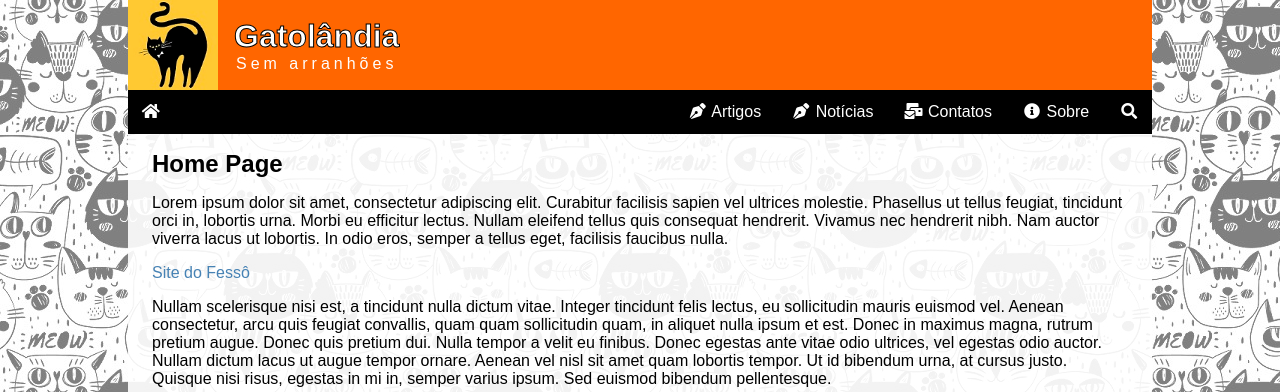
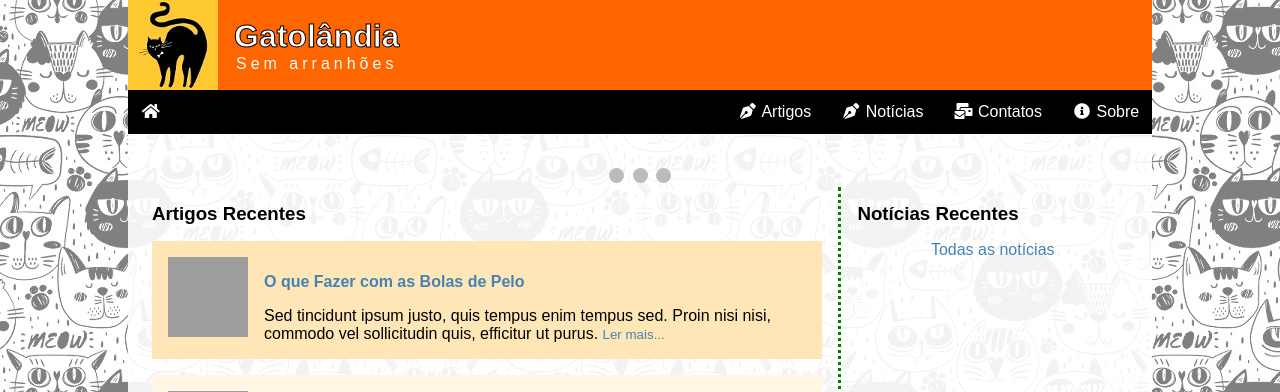
Before and after one commit to Robertogi/gatolandia, a PHP site: page / in a window 1280 px wide. Shown: the top 392 px of the page. Run offline with PHP 8.4, Linux system fonts and the light colour scheme; data comes from the database, SQL or seed files in the repository; grey boxes are pictures that could not be loaded.

Commit message:
aula06 ajustes

```diff
--- a/_header.php
+++ b/_header.php
@@ -52,7 +52,7 @@
                 <a <?php echo ($menu == 'noticias') ? 'class="active"' : null; ?> href="/noticias.php"><i class="fas fa-fw fa-pen-nib"></i> Notícias</a>
                 <a <?php echo ($menu == 'contatos') ? 'class="active"' : null; ?> href="/contatos.php"><i class="fas fa-fw fa-mail-bulk"></i> Contatos</a>
                 <a <?php echo ($menu == 'sobre') ? 'class="active"' : null; ?> href="/sobre.php"><i class="fas fa-fw fa-info-circle"></i> Sobre</a>
-                <a <?php echo ($menu == 'procurar') ? 'class="active"' : null; ?> href="/procurar.php" title="Procurar"><i class="fas fa-fw fa-search"></i><span>&nbsp;Procurar</span></a>
+                <!-- <a <?php echo ($menu == 'procurar') ? 'class="active"' : null; ?> href="/procurar.php" title="Procurar"><i class="fas fa-fw fa-search"></i><span>&nbsp;Procurar</span></a> -->
             </div>
             <a href="#menu" id="menu" title="Mostra / Oculta menu"><i class="fas fa-fw fa-bars"></i></a>
         </div>
--- /dev/null
+++ b/css/index.css
@@ -0,0 +1,162 @@
+.artigo {
+    padding: 1rem;
+    overflow: auto;
+    margin-bottom: 1rem;
+}
+
+.artigo:nth-child(even) {
+    background: rgb(255, 230, 183);
+}
+
+.artigo:nth-child(odd) {
+    background: rgb(255, 246, 228);
+}
+
+.artigo img {
+    width: 80px;
+    height: 80px;
+    float: left;
+    margin-right: 1rem;
+}
+
+.row {
+    display: flex;
+    width: 100%;
+    flex-direction: column;
+}
+
+#news ul {
+    margin: 0;
+    padding: 0;
+    line-height: 1.6;
+    list-style: none;
+    font-size: 90%;
+}
+
+#news li {
+    padding: 0 0 1rem .5rem;
+}
+
+@media (min-width: 640px) {
+    .row {
+        flex-direction: row;
+    }
+    .col1 {
+        /* flex-grow: 1; */
+        padding-right: 1rem;
+    }
+    .col2 {
+        width: 400px;
+        padding-left: 1rem;
+        border: 0;
+        margin: 0;
+        border-left: 3px dotted green;
+    }
+}
+
+
+
+.slideshow {
+    margin-top: 1rem;
+}
+
+
+
+
+.mySlides {display: none}
+.slideshow img {vertical-align: middle;}
+
+/* Slideshow container */
+.slideshow-container {
+  max-width: 1000px;
+  position: relative;
+  margin: auto;
+}
+
+/* Next & previous buttons */
+.prev, .next {
+  cursor: pointer;
+  position: absolute;
+  top: 50%;
+  width: auto;
+  padding: 16px;
+  margin-top: -22px;
+  color: white;
+  font-weight: bold;
+  font-size: 18px;
+  transition: 0.6s ease;
+  border-radius: 0 3px 3px 0;
+  user-select: none;
+}
+
+/* Position the "next button" to the right */
+.next {
+  right: 0;
+  border-radius: 3px 0 0 3px;
+}
+
+/* On hover, add a black background color with a little bit see-through */
+.prev:hover, .next:hover {
+  background-color: rgba(0,0,0,0.8);
+  text-decoration: none;
+  color: #f2f2f2;
+}
+
+/* Caption text */
+.text {
+  color: #f2f2f2;
+  font-size: 15px;
+  padding: 8px 12px;
+  position: absolute;
+  bottom: 8px;
+  width: 100%;
+  text-align: center;
+}
+
+/* Number text (1/3 etc) */
+.numbertext {
+  color: #f2f2f2;
+  font-size: 12px;
+  padding: 8px 12px;
+  position: absolute;
+  top: 0;
+}
+
+/* The dots/bullets/indicators */
+.dot {
+  cursor: pointer;
+  height: 15px;
+  width: 15px;
+  margin: 0 2px;
+  background-color: #bbb;
+  border-radius: 50%;
+  display: inline-block;
+  transition: background-color 0.6s ease;
+}
+
+.active, .dot:hover {
+  background-color: #717171;
+}
+
+/* Fading animation */
+.fade {
+  -webkit-animation-name: fade;
+  -webkit-animation-duration: 1.5s;
+  animation-name: fade;
+  animation-duration: 1.5s;
+}
+
+@-webkit-keyframes fade {
+  from {opacity: .4}
+  to {opacity: 1}
+}
+
+@keyframes fade {
+  from {opacity: .4}
+  to {opacity: 1}
+}
+
+/* On smaller screens, decrease text size */
+@media only screen and (max-width: 300px) {
+  .prev, .next,.text {font-size: 11px}
+}
--- a/index.php
+++ b/index.php
@@ -20,14 +20,14 @@
     Se "", não carrega CSS adicional.
     Exemplo: /css/template.css
 */
-$css = "";
+$css = "/css/index.css";
 
 /*
     $js --> Carrega o JavaScript adicional "desta" página.
     Se "", não usa JavaScript adicional.
     Exemplo: /js/template.js
 */
-$js = "";
+$js = "js/index.js";
 
 /*
     $menu --> Define o item ativo do menu "nesta" página.
@@ -41,7 +41,24 @@
 // Seus códigos PHP para esta página começam aqui! //
 /////////////////////////////////////////////////////
 
+// Obtém 4 artigos mais recentes
+$sql = "SELECT id_artigo, titulo, imagem, resumo FROM artigos WHERE status = 'ativo' ORDER BY data DESC LIMIT 4";
+$res = $conn->query($sql);
+$artigos = '';
 
+while($art = $res->fetch_assoc()):
+
+    // Lista de artigos usando HEREDOC
+    $artigos .= <<<HTML
+<div class="artigo">
+    <a href="artigo.php?id={$art['id_artigo']}"><img src="{$art['imagem']}" alt="{$art['titulo']}"></a>
+    <a href="artigo.php?id={$art['id_artigo']}"><h4>{$art['titulo']}</h4></a>
+    <span>{$art['resumo']}</span>
+    <small><a href="artigo.php?id={$art['id_artigo']}">Ler mais...</a></small>
+</div>
+HTML;
+
+endwhile;
 
 //////////////////////////////////////////////////////
 // Seus códigos PHP para esta página terminam aqui! //
@@ -53,13 +70,53 @@
 
 ?>
 
-<h2>Home Page</h2>
-<p>Lorem ipsum dolor sit amet, consectetur adipiscing elit. Curabitur facilisis sapien vel ultrices molestie. Phasellus ut tellus feugiat, tincidunt orci in, lobortis urna. Morbi eu efficitur lectus. Nullam eleifend tellus quis consequat hendrerit. Vivamus nec hendrerit nibh. Nam auctor viverra lacus ut lobortis. In odio eros, semper a tellus eget, facilisis faucibus nulla.</p>
-<a href="http://luferat.net/">Site do Fessô</a>
-<p lang="en">Nullam scelerisque nisi est, a tincidunt nulla dictum vitae. Integer tincidunt felis lectus, eu sollicitudin mauris euismod vel. Aenean consectetur, arcu quis feugiat convallis, quam quam sollicitudin quam, in aliquet nulla ipsum et est. Donec in maximus magna, rutrum pretium augue. Donec quis pretium dui. Nulla tempor a velit eu finibus. Donec egestas ante vitae odio ultrices, vel egestas odio auctor. Nullam dictum lacus ut augue tempor ornare. Aenean vel nisl sit amet quam lobortis tempor. Ut id bibendum urna, at cursus justo. Quisque nisi risus, egestas in mi in, semper varius ipsum. Sed euismod bibendum pellentesque.</p>
-<img class="responsivo" src="https://picsum.photos/400/300" alt="Imagem aleatória">
-<p>Donec efficitur posuere commodo. Nulla in metus eu risus suscipit dignissim. Donec purus velit, varius nec placerat quis, gravida id velit. Vestibulum eget sodales metus. Sed rhoncus tellus augue, sit amet ultricies erat convallis vitae.</p>
-<p>Sed tincidunt ipsum justo, quis tempus enim tempus sed. Proin nisi nisi, commodo vel sollicitudin quis, efficitur ut purus. In hac habitasse platea dictumst. Curabitur hendrerit justo dolor, ac consequat nisi imperdiet ut. Nam in diam vel dolor viverra ultricies vel vel metus. Etiam semper luctus augue ac pellentesque. Nulla mi nisl, eleifend et aliquam eu, mattis vitae ligula.</p>
+<div class="slideshow">
+    <div class="slideshow-container">
+
+        <div class="mySlides fade">
+            <div class="numbertext">1 / 3</div>
+            <img src="https://www.w3schools.com/howto/img_nature_wide.jpg" style="width:100%">
+            <div class="text">Caption Text</div>
+        </div>
+
+        <div class="mySlides fade">
+            <div class="numbertext">2 / 3</div>
+            <img src="https://www.w3schools.com/howto/img_snow_wide.jpg" style="width:100%">
+            <div class="text">Caption Two</div>
+        </div>
+
+        <div class="mySlides fade">
+            <div class="numbertext">3 / 3</div>
+            <img src="https://www.w3schools.com/howto/img_mountains_wide.jpg" style="width:100%">
+            <div class="text">Caption Three</div>
+        </div>
+
+        <a class="prev" onclick="plusSlides(-1)">&#10094;</a>
+        <a class="next" onclick="plusSlides(1)">&#10095;</a>
+
+    </div>
+    <br>
+
+    <div style="text-align:center">
+        <span class="dot" onclick="currentSlide(1)"></span>
+        <span class="dot" onclick="currentSlide(2)"></span>
+        <span class="dot" onclick="currentSlide(3)"></span>
+    </div>
+</div>
+
+<div class="row">
+    <div class="col1">
+        <h3>Artigos Recentes</h3>
+        <?php echo $artigos ?>
+        <p class="center"><a href="/artigos.php">Todos os artigos</a></p>
+    </div>
+    <div class="col2">
+        <h3>Notícias Recentes</h3>
+        <div id="news"></div>
+        <p class="center"><a href="/noticas.php">Todas as notícias</a></p>
+    </div>
+</div>
+
 
 <?php
 
--- a/js/noticias.js
+++ b/js/noticias.js
@@ -1 +1 @@
-$(document).ready(showNews('#news', 15, 'windows'));
+$(document).ready(showNews('#news', 15, 'gato'));
```
Also changed, not shown: noticias.php (+32 -5 lines), sobre.php (added, +74 -0 lines).
